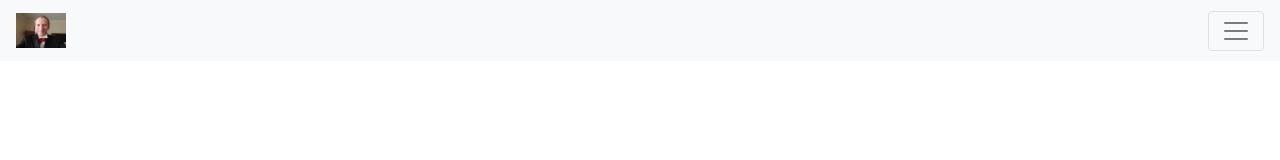
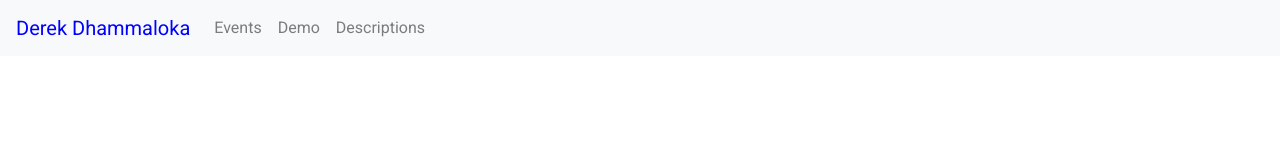
Before and after one commit to derektypist/product-landing-page, a plain HTML site: page index.html in a window 1280 px wide. Drawn offline with nearby package versions, Linux system fonts and the light colour scheme.

Commit message:
Navigation bar set up at index.html

```diff
--- a/index.html
+++ b/index.html
@@ -7,7 +7,7 @@
     <meta http-equiv="X-UA-Compatible" content="ie=edge">
     <title>Product Landing Page</title>
     <!-- Load Style Sheets -->
-    <link rel="stylesheet" href="https://maxcdn.bootstrapcdn.com/bootstrap/4.4.0/css/bootstrap.min.css" integrity="sha384-SI27wrMjH3ZZ89r4o+fGIJtnzkAnFs3E4qz9DIYioCQ5l9Rd/7UAa8DHcaL8jkWt" crossorigin="anonymous">
+    <link rel="stylesheet" href="https://maxcdn.bootstrapcdn.com/bootstrap/4.4.1/css/bootstrap.min.css" integrity="sha384-Vkoo8x4CGsO3+Hhxv8T/Q5PaXtkKtu6ug5TOeNV6gBiFeWPGFN9MuhOf23Q9Ifjh" crossorigin="anonymous">
     <link rel="stylesheet" href="https://maxcdn.bootstrapcdn.com/font-awesome/4.7.0/css/font-awesome.min.css" type="text/css" />
     <link href="https://fonts.googleapis.com/css?family=Roboto&display=swap" rel="stylesheet">
     <style>
@@ -18,9 +18,11 @@
         }
 
         #header-img {
-            height: 35px;
-            width: 50px;
-            display: block;
+            color: blue;
+        }
+
+        #nav-bar {
+            background-color: lightgreen;
         }
     </style>
 </head>
@@ -29,15 +31,14 @@
     <!-- Set Up Header -->
     <header id="header">
         <!-- Set Up Navigation -->
-        <nav class="navbar navbar-light bg-light fixed-top" id="nav-bar">
-            <a class="navbar-brand" href="index.html">
-    <img src="derek.JPG" id="header-img" title="Derek Dhammaloka" alt="Derek Dhammaloka">
-  </a>
+        <nav class="navbar navbar-expand navbar-light bg-light fixed-top" id="nav-bar">
+            <a class="navbar-brand mb-0 h1" href="index.html" id="header-img">Derek Dhammaloka</a>
+            </a>
             <button class="navbar-toggler" type="button" data-toggle="collapse" data-target="#navbarNav" aria-controls="navbarNav" aria-expanded="false" aria-label="Toggle navigation">
     <span class="navbar-toggler-icon"></span>
   </button>
-            <div class="collapse navbar-collapse" id="navbarNav">
-                <ul class="navbar-nav">
+            <div class="collapse navbar-collapse" id="navbarSupportedContent">
+                <ul class="navbar-nav mr-auto">
                     <li class="nav-item">
                         <a class="nav-link" href="#">Events</a>
                     </li>
@@ -48,7 +49,6 @@
                         <a class="nav-link" href="#">Descriptions</a>
                     </li>
                 </ul>
-            </div>
         </nav>
     </header>
 </body>
```
Also changed, not shown: .c9/metadata/environment/index.html, derek.JPG (deleted).
